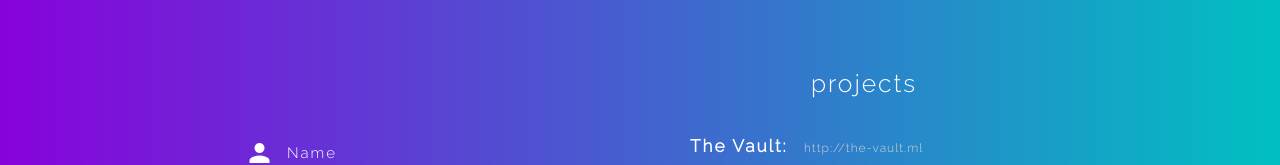
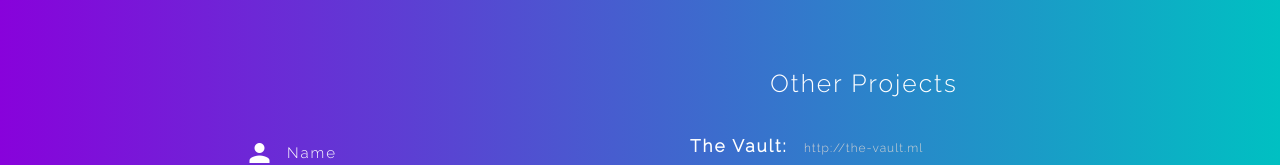
Before and after one commit to SyntappZ/world-of-information, a Vue app: page /Contact in a window 1280 px wide. Shown: the part 548-713 px from the top of the page. Built offline with nearby package versions, Linux system fonts and the light colour scheme.

Commit message:
added netlify to form

```diff
--- a/src/views/Contact.vue
+++ b/src/views/Contact.vue
@@ -20,7 +20,7 @@
       <div class="row">
         <div class="col form s12 m6 l6">
           <div class="row">
-            <form class="col s12">
+            <form class="col s12"  method="POST"  netlify-honeypot="bot-field" data-netlify="true">
 
               <div class="row">
                 <div class="input-field col s12">
@@ -47,7 +47,7 @@
           </div>
         </div>
         <div class=" col s12 m6 l6">
-          <h5>projects</h5>
+          <h5>Other Projects</h5>
           <div class="projects">
             <div class="row project">
             <h6>The Vault: <a class="link" target="_blank" href="http://the-vault.ml">http://the-vault.ml</a></h6>
@@ -114,6 +114,11 @@ export default {
 .input-field input[type="text"]:focus + label,
 .input-field input[type="email"]:focus + label,
 .input-field textarea:focus + label {
+  color: #fff;
+}
+.input-field input[type="text"],
+.input-field input[type="email"],
+.input-field textarea {
   color: #fff;
 }
 /* label underline focus color */
```
